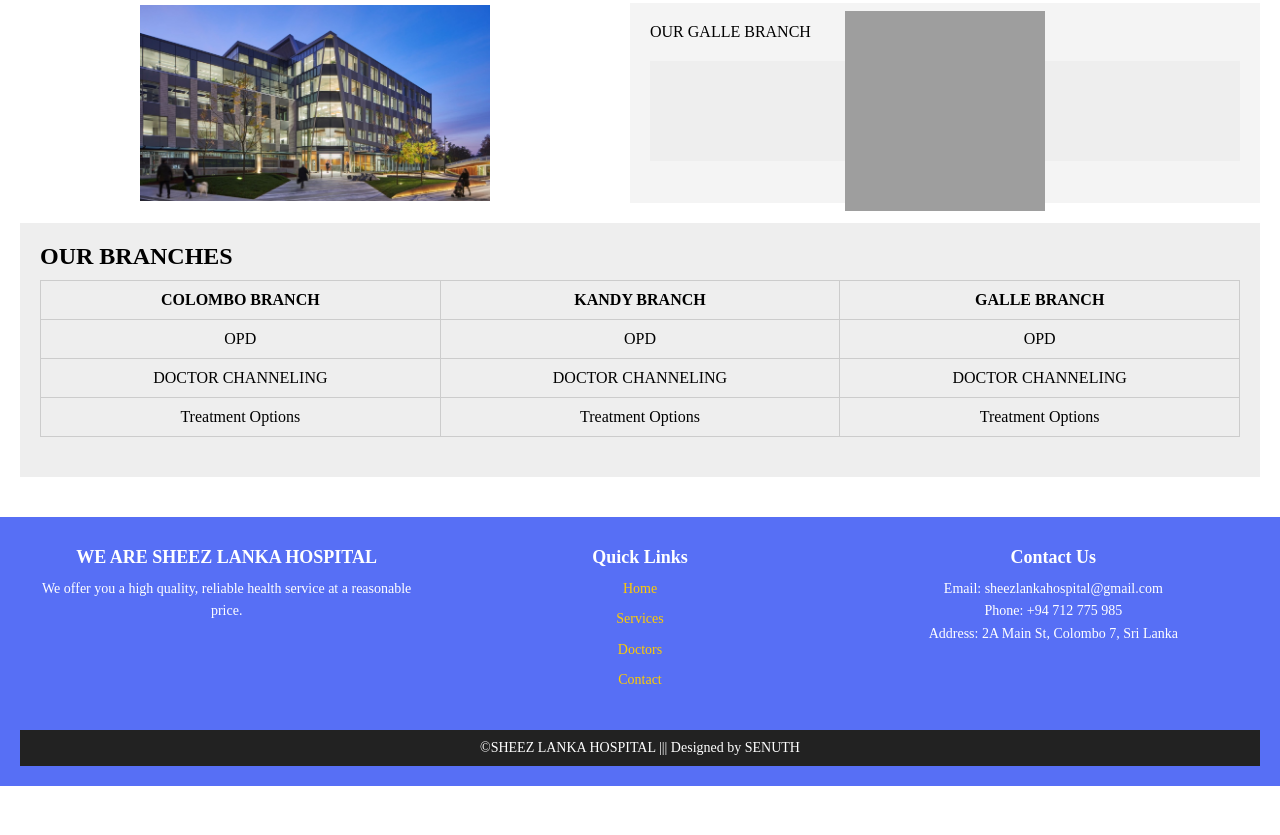
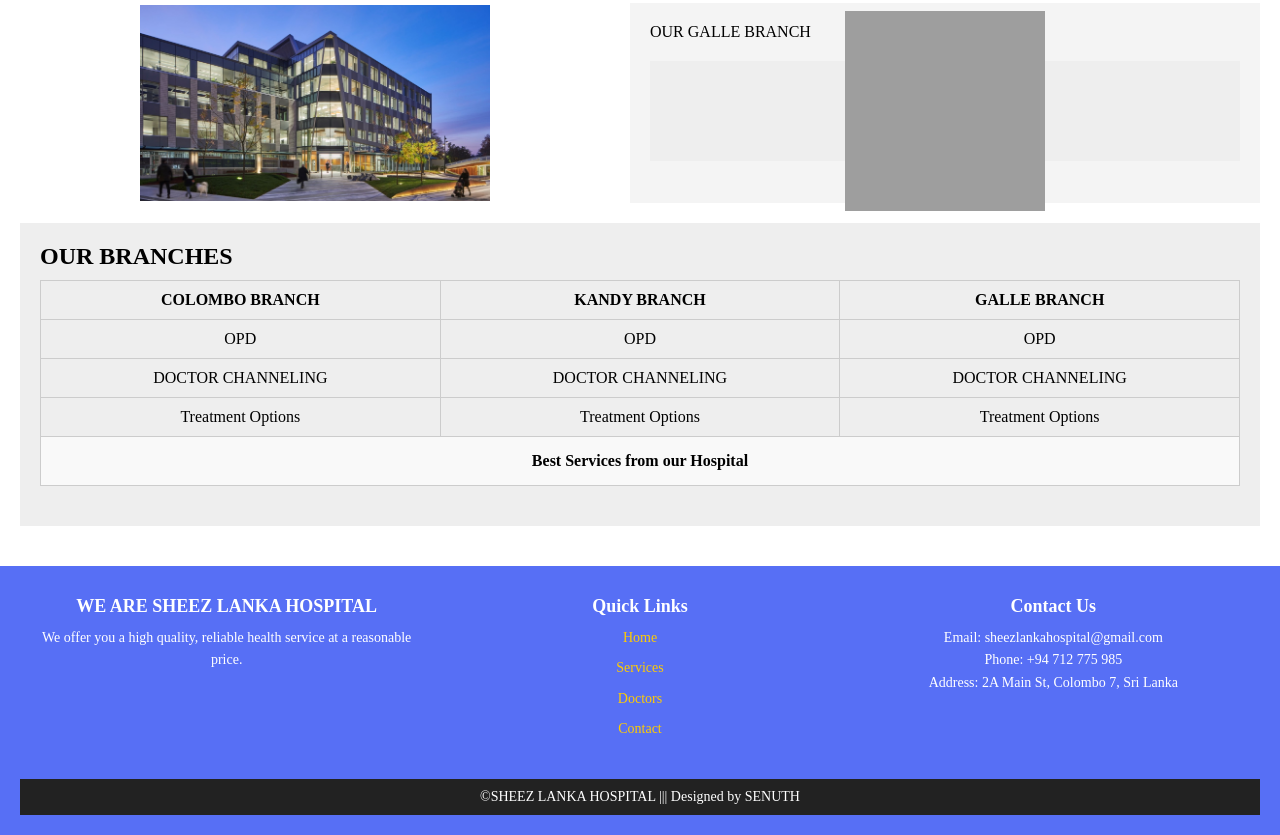
Before and after one commit to senuthabeysinghe/SHEEZLANKA.github.io, a plain HTML site: page about us.html in a window 1280 px wide. Shown: the part 626-1461 px from the top of the page. Before the commit the page ends 1412 px from the top, so only its background shows below. Drawn offline with Linux system fonts and the light colour scheme; grey boxes are pictures that could not be loaded.

Commit message:
Add files via upload

```diff
--- a/about us.css
+++ b/about us.css
@@ -123,6 +123,11 @@
     text-align: center;
 }
 
+tfoot td {
+    font-weight: bold;
+    background-color: #f9f9f9;
+    padding: 15px;
+}
 /* Footer */
 .footer {
     background-color: #576ff5;
--- a/about us.html
+++ b/about us.html
@@ -91,9 +91,15 @@
                         <td>Treatment Options</td>
                         <td>Treatment Options</td>
                     </tr>
-                </table>
-            </div>
-        </section>
+                </tbody>
+                <tfoot>
+                    <tr>
+                        <td colspan="3">Best Services from our Hospital</td>
+                    </tr>
+                </tfoot>
+            </table>
+        </div>
+    </section>
     </main>
 
     <!--  Footer -->
```
